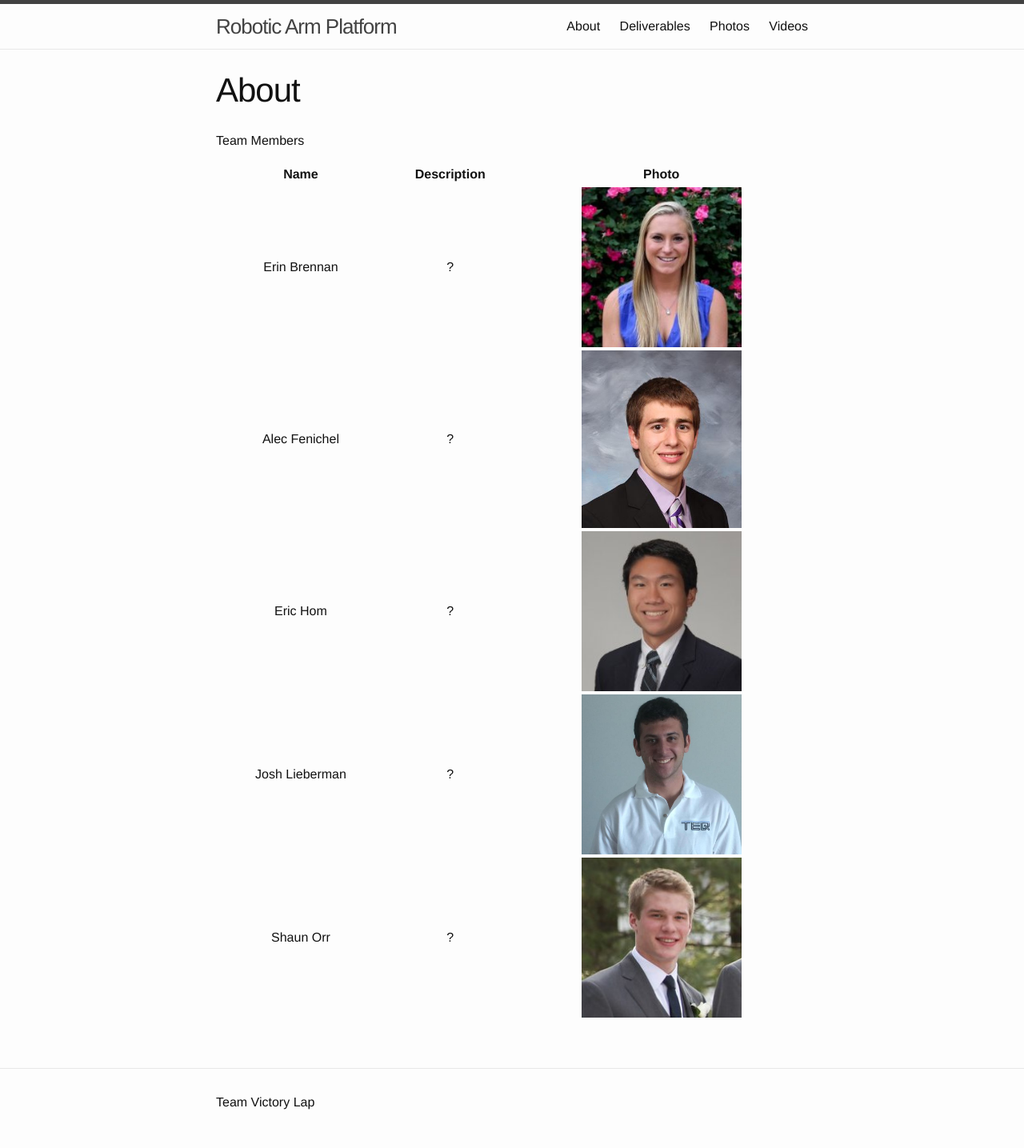
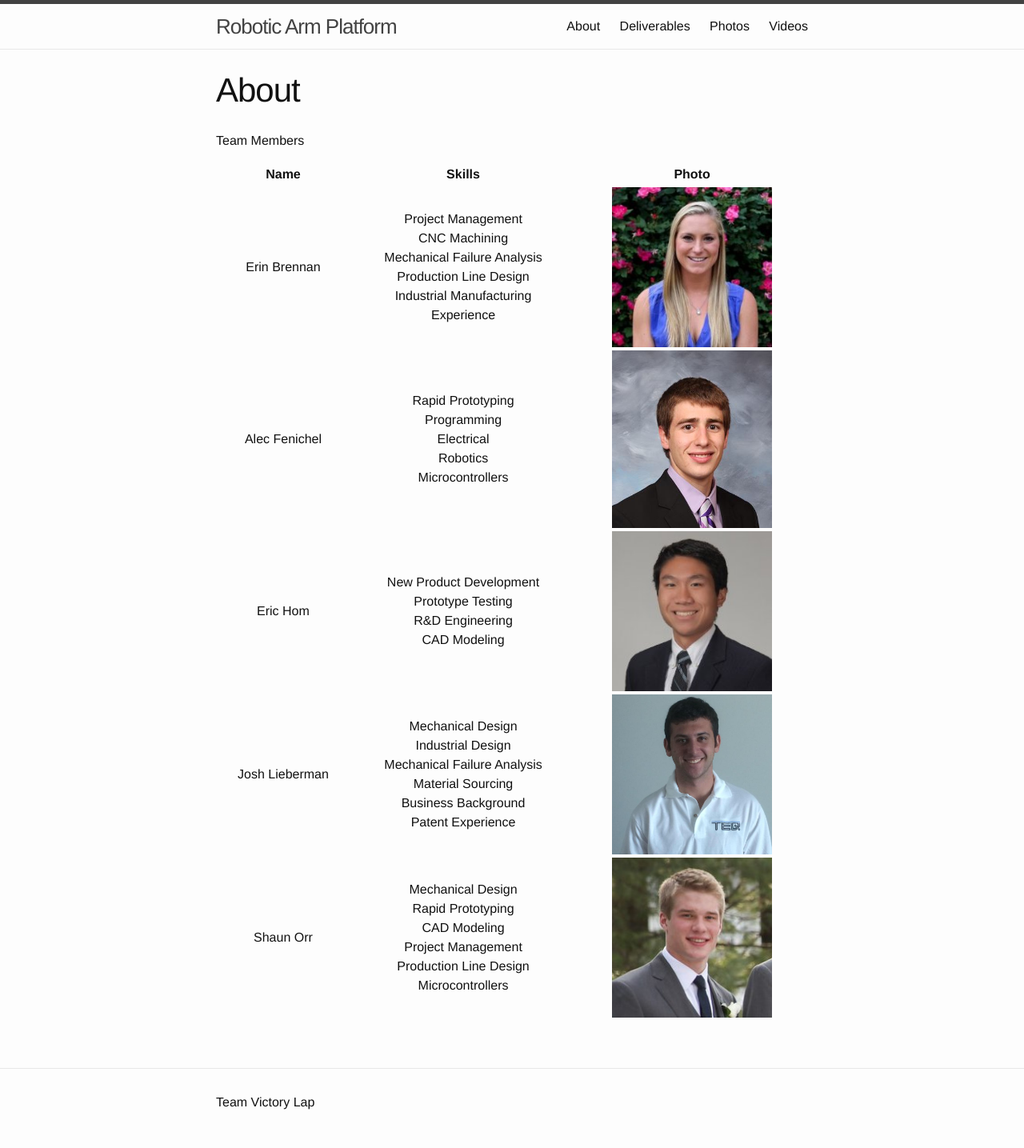
Before and after one commit to fenichelar/capstone, a Jekyll site: the page built from about.md, in a window 1280 px wide. Shown: the whole page at 80% size. Built offline with Jekyll 4.4.1, drawn with Linux system fonts in a browser that asks for light colours.

Commit message:
Add personal skills

```diff
--- a/about.md
+++ b/about.md
@@ -7,10 +7,10 @@ link: true
 
 Team Members
 
-|Name|Description|Photo|
+|Name|Skills|Photo|
 |:--:|:---------:|:---:|
-|Erin Brennan|?|![Erin Brennan](images/erin.jpg){: .portrait }|
-|Alec Fenichel|?|![Alec Fenichel](images/alec.jpg){: .portrait }|
-|Eric Hom|?|![Eric Hom](images/eric.jpg){: .portrait }|
-|Josh Lieberman|?|![Josh Lieberman](images/josh.jpg){: .portrait }|
-|Shaun Orr|?|![Shaun Orr](images/shaun.jpg){: .portrait }|
+|Erin Brennan|Project Management<br>CNC Machining<br>Mechanical Failure Analysis<br>Production Line Design<br>Industrial Manufacturing<br>Experience|![Erin Brennan](images/erin.jpg){: .portrait }|
+|Alec Fenichel|Rapid Prototyping<br>Programming<br>Electrical<br>Robotics<br>Microcontrollers|![Alec Fenichel](images/alec.jpg){: .portrait }|
+|Eric Hom|New Product Development<br>Prototype Testing<br>R&D Engineering<br>CAD Modeling|![Eric Hom](images/eric.jpg){: .portrait }|
+|Josh Lieberman|Mechanical Design<br>Industrial Design<br>Mechanical Failure Analysis<br>Material Sourcing<br>Business Background<br>Patent Experience|![Josh Lieberman](images/josh.jpg){: .portrait }|
+|Shaun Orr|Mechanical Design<br>Rapid Prototyping<br>CAD Modeling<br>Project Management<br>Production Line Design<br>Microcontrollers|![Shaun Orr](images/shaun.jpg){: .portrait }|
```
